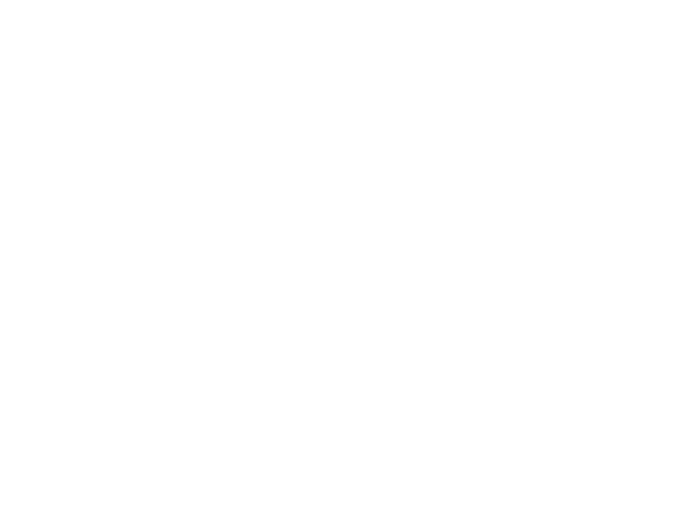
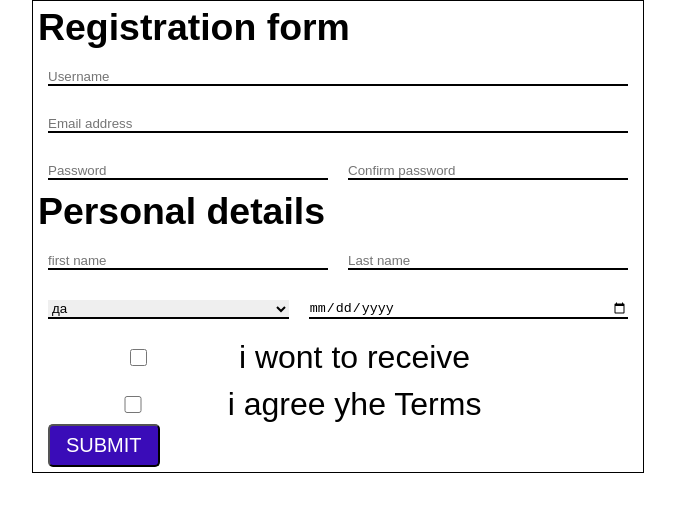
Before and after one commit to TsibinaNatali/Forms, a plain HTML site: page index.html in a window 1280 px wide. Shown: the whole page, without its empty margins (302-977 px from the left). Drawn offline with Linux system fonts and the light colour scheme.

Commit message:
main:form

```diff
--- a/index.html
+++ b/index.html
@@ -6,5 +6,97 @@
     <link rel="stylesheet" href="style.css" />
     <title>Forms</title>
   </head>
-  <body></body>
+  <body>
+    <!-- <form action="" class="user-data">
+      <h3>Анкета пользователя</h3>
+      <div class="line">
+        <label for="name">имя</label>
+        <input type="text" id="name" class="input-type1" />
+      </div>
+      <div class="line">
+        <label for="famili">фамилия</label>
+        <input type="text" id="name" class="input-type1" />
+      </div>
+      <div class="line">
+        <label for="surname">отчество</label>
+        <input type="text" id="name" class="input-type1" />
+      </div>
+      <div class="line">
+        <label for="famili">фамилия</label>
+        <input type="text" id="famili" class="input-type1" />
+      </div>
+      <div class="line">
+        <label for="">tel</label>
+        <input type="tel" id="famili" class="input-type1" />
+      </div>
+      <div class="line">
+        <label for=""></label>
+        <input type="date" id="" class="input-type1" />
+      </div>
+      <div class="line">
+        <label for=""></label>
+        <input type="file" id="" class="input-type1" />
+      </div>
+      <div class="line">
+        <input type="checkbox" id="var1" class="input-type1" />
+        <label for="var1">1</label>
+      </div>
+      <div class="line">
+        <input type="checkbox" id="var2" class="input-type1" />
+        <label for="var2">2</label>
+      </div>
+      <div class="line">
+        <input type="checkbox" id="var3" class="input-type1" />
+        <label for="var3">3</label>
+      </div>
+      <div class="line">
+        <input type="radio" id="var1" name="var1" />
+        <label for="var1">var 1</label>
+      </div>
+      <div class="line">
+        <input type="radio" id="var1" name="var2" />
+        <label for="var2">var 2</label>
+      </div>
+      <div class="line">
+        <input type="radio" id="var1" name="var3" />
+        <label for="var3">var 3</label>
+      </div>
+      <button type="submit">ok</button>
+    </form> -->
+
+    <form action="" class="user-data">
+      <h3>Registration form</h3>
+      <div class="line">
+        <input type="text" placeholder="Username" />
+      </div>
+      <div class="line">
+        <input type="email" placeholder="Email address" />
+      </div>
+      <div class="line">
+        <input type="password" placeholder="Password" />
+        <input type="password" placeholder="Confirm password" />
+      </div>
+      <h3>Personal details</h3>
+      <div class="line">
+        <input type="text" placeholder="first name" />
+        <input type="text" placeholder="Last name" />
+      </div>
+      <div class="line">
+        <select name="country">
+          <option value="да">да</option>
+          <option value="нет">нет</option>
+        </select>
+        <input type="date" />
+      </div>
+      <div class="line">
+        <input type="checkbox" id="var5" name="var5" />
+        <label for="var5">i wont to receive</label>
+      </div>
+      <div class="line">
+        <input type="checkbox" id="var6" name="var6" />
+        <label for="var5">i agree yhe Terms</label>
+      </div>
+      <button type="submit">SUBMIT</button>
+    </form>
+  </body>
 </html>
--- a/style.css
+++ b/style.css
@@ -2,3 +2,42 @@
   margin: 0;
   padding: 0;
 }
+.user-data {
+  margin: auto;
+  border: solid 1px black;
+  padding: 5px;
+  font-size: 2rem;
+  width: 600px;
+  font-family: Arial, Helvetica, sans-serif;
+}
+#name {
+  border-radius: 3px;
+}
+user-data > h3 {
+  text-align: center;
+}
+.line {
+  display: flex;
+  margin-top: 10px;
+}
+.line > label {
+  flex-grow: 1;
+}
+.input-type1 {
+  width: 600px;
+}
+input,
+select {
+  border: none;
+  border-bottom: 2px solid black;
+  flex-grow: 1;
+  margin: 10px;
+}
+button {
+  border-radius: 5px;
+  background: #3a0cb8;
+  font-size: 20px;
+  color: #ffff;
+  padding: 8px 16px;
+  margin-left: 10px;
+}
```
